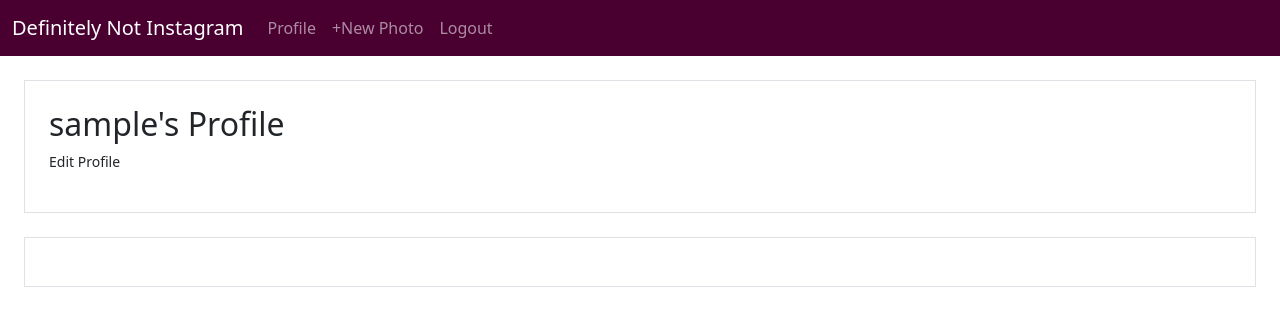
After one commit to faramarz-hosseini/MyInstagram, a Django app: page /profile/ in a window 1280 px wide. The commit adds this page. Shown: the top 326 px of the page. Run offline with Django 3.2, Linux system fonts and the light colour scheme; the visitor is signed in with stand-in values (Sample User, id 1); data that the repository does not hold is empty; some libraries are stand-ins or nearby versions.

Commit message:
Added user profile page

```diff
--- a/MyInstagram/urls.py
+++ b/MyInstagram/urls.py
@@ -17,6 +17,8 @@ from django.contrib import admin
 from django.contrib.auth import views as auth_views
 from django.urls import path
 from instagram import views
+from django.conf import settings
+from django.conf.urls.static import static
 
 urlpatterns = [
     path('admin/', admin.site.urls),
@@ -25,4 +27,7 @@ urlpatterns = [
     path('logout/', auth_views.LogoutView.as_view(template_name='instagram/logout_page.html'), name='logout_page'),
     path('register/', views.register, name='register'),
     path('new/', views.new_post, name='new_post'),
+    path('profile/', views.profile, name='profile'),
 ]
+
+urlpatterns += static(settings.MEDIA_URL, document_root=settings.MEDIA_ROOT)
--- a/instagram/models.py
+++ b/instagram/models.py
@@ -4,7 +4,7 @@ from django.contrib.auth.models import User
 
 
 class Posts(models.Model):
-    picture = models.ImageField(upload_to='posts')
+    picture = models.ImageField(upload_to='posts/')
     caption = models.TextField()
     likes = models.IntegerField(default=0)
     date_posted = models.DateTimeField(default=timezone.now)
--- a/instagram/templates/instagram/base.html
+++ b/instagram/templates/instagram/base.html
@@ -21,7 +21,10 @@
         <ul class="navbar-nav">
           {% if user.is_authenticated %}
           <li class="nav-item">
-            <a class="nav-link" href="{% url 'new_post' %}">New Photo</a>
+            <a class="nav-link" href="{% url 'profile' %}">Profile</a>
+          </li>
+          <li class="nav-item">
+            <a class="nav-link" href="{% url 'new_post' %}">+New Photo</a>
           </li>
           <li class="nav-item">
             <a class="nav-link" href="{% url 'logout_page' %}">Logout</a>
--- /dev/null
+++ b/instagram/templates/instagram/profile.html
@@ -0,0 +1,22 @@
+{% extends 'instagram/base.html' %}
+{% load crispy_forms_tags %}
+{% load static %}
+{% block content %}
+    <div class="border p-4 m-4">
+        <div class="row">
+            <div class="container-fluid">
+                <h2>{{ user }}'s Profile</h2><p class="small">Edit Profile</p>
+            </div>
+        </div>
+    </div>
+    <div class="border p-4 m-4">
+        <div class="row">
+            {% for post in posts reversed %}
+            <div class="col-4">
+                <img width="700" src="{{ post.picture.url }}" class="clearfix img-fluid img-thumbnail rounded-3 mt-2">
+                <p class="p-2">{{ post.caption }}</p><small class="p-2">{{ post.likes }} likes</small>
+            </div>
+            {% endfor %}
+        </div>
+    </div>
+{% endblock %}
--- a/instagram/views.py
+++ b/instagram/views.py
@@ -2,6 +2,7 @@ from django.shortcuts import render, redirect
 from .forms import NewUserForm, NewPostForm
 from django.contrib.auth import login
 from django.contrib import messages
+from instagram.models import Posts
 
 
 # Create your views here.
@@ -41,3 +42,13 @@ def new_post(request):
     else:
         return redirect('login_page')
     return render(request, template_name='instagram/new_post.html', context={'new_post_form': new_post_form})
+
+
+def profile(request):
+    if request.user.is_authenticated:
+        context = {
+            'posts': Posts.objects.all(),
+        }
+        return render(request, template_name='instagram/profile.html', context=context)
+    else:
+        return redirect('login_page')
```
